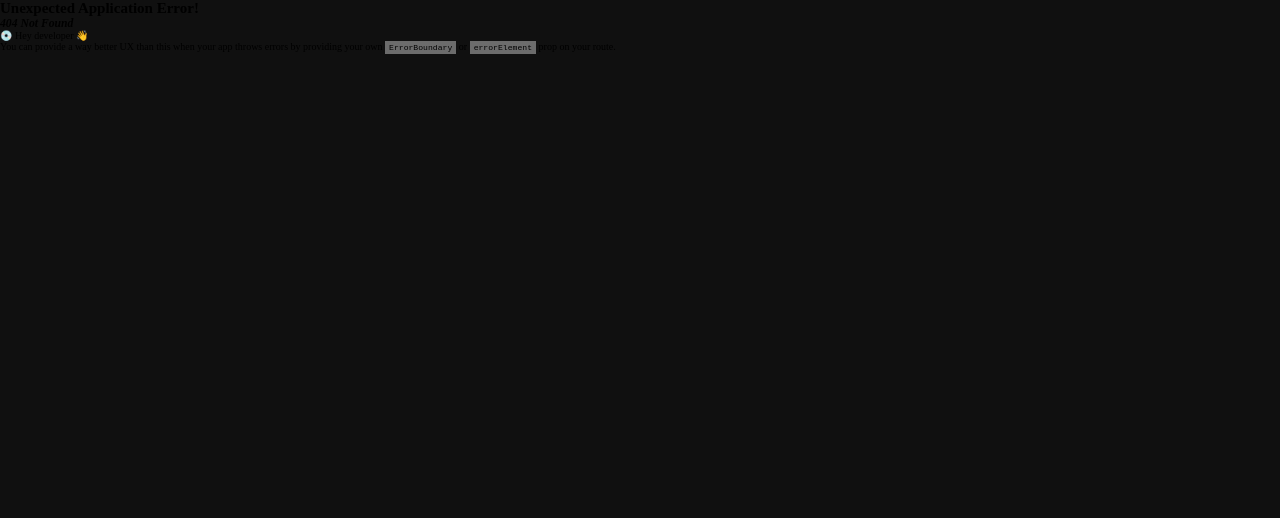
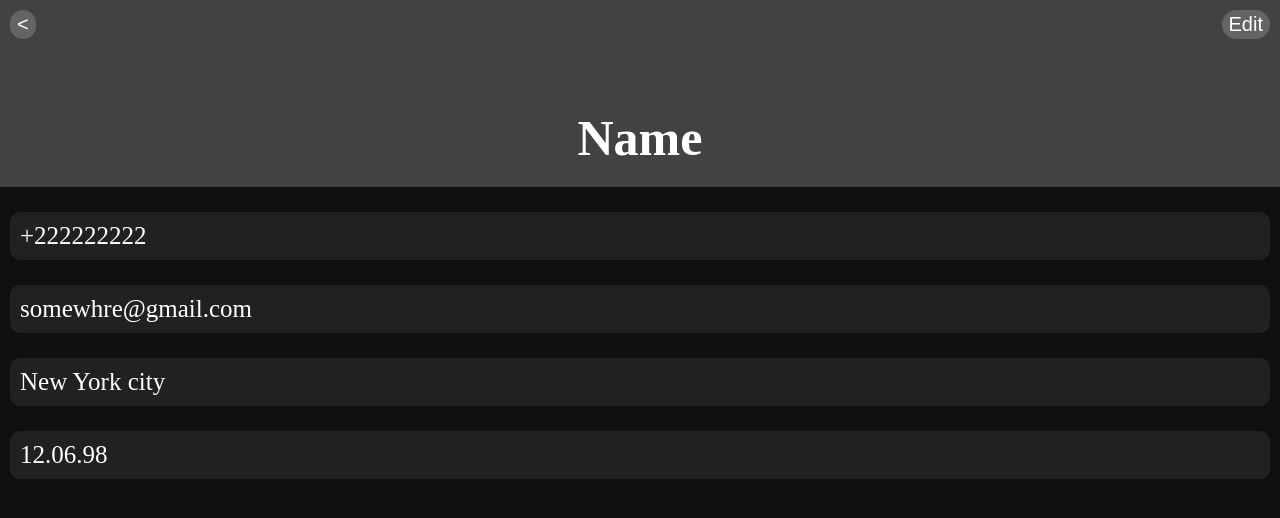
Before and after one commit to SeverinDenys/contactBook, a React (Vite) app: page /contactPage in a window 1280 px wide. Before the commit this address had no page. Shown: the top 518 px of the page. Built offline with nearby package versions, Linux system fonts and the light colour scheme.

Commit message:
adding save local storage and creating contactPage

```diff
--- a/src/App.jsx
+++ b/src/App.jsx
@@ -1,7 +1,7 @@
 import Info from "./components/Info/Info";
-import Navbar from "./components/Navbar/Navbar";
+import Navbar from "./components/navbar/Navbar";
 import { useState } from "react";
-
+import {  useNavigate } from "react-router-dom";
 function uuidv4() {
   return "10000000-1000-4000-8000-100000000000".replace(
     /[018]/g,
@@ -28,7 +28,7 @@ function App() {
     defaultInputValues
   );
 
-  const [contacts, setContacts] = useState([]);
+  const navigate = useNavigate();
 
   // update specific field in the object based on input name
   const handleInputChange = (e) => {
@@ -44,12 +44,27 @@ function App() {
       ...inputsValueData,
       id: uuidv4(),
     };
-    setContacts([newObject, ...contacts]);
+
+    // 1 go to localstorage and take everything by key=contacts, save it into const contacts
+    const existingContacts =
+      JSON.parse(localStorage.getItem("contacts")) || [];
+    // 2 - reminder. In localStorage everything is stored as strings.
+    // 3 - create a new array with changes
+    //   [newObject, ...contacts] ;
+    const updatedContacts = [newObject, ...existingContacts];
+    // 4 - we save this new array into localstorage back by key = contacts
+    localStorage.setItem("contacts", JSON.stringify(updatedContacts));
+    // 5 - make redirect to the contacts page
+
     setInputsValueData(defaultInputValues);
+    navigate("/");
   };
 
   const onContactCancel = () => {
-    setInputsValueData(defaultInputValues);
+    // setInputsValueData(defaultInputValues);
+    // todo
+    // redirect to the main page
+    navigate("/");
   };
 
   return (
@@ -57,7 +72,6 @@ function App() {
       <Navbar
         onContactSave={onContactSave}
         onContactCancel={onContactCancel}
-        contacts={contacts}
       />
       <Info
         inputsValueData={inputsValueData}
--- a/src/components/contactInfo/ContactInfo.jsx
+++ b/src/components/contactInfo/ContactInfo.jsx
@@ -1,13 +1,14 @@
 /* eslint-disable react/prop-types */
 
-export default function ContactInfo({ inputsValueData }) {
+export default function ContactInfo({ contactName }) {
   return (
     <div className=" contactInfo">
       <h2 className="contactInfo__Title">
-        {inputsValueData.firstName}&nbsp;
-        {inputsValueData.lastName}
+        {contactName}
+        {/* {inputsValueData.firstName}&nbsp;
+        {inputsValueData.lastName} */}
       </h2>
-      <p>{inputsValueData.company}</p>
+      {/* <p>{inputsValueData.company}</p>
       <p className="contactInfo__Phone">{inputsValueData.phone}</p>
       <p className="contactInfo__Email">{inputsValueData.email}</p>
       <p className="contactInfo__Address">
@@ -15,7 +16,7 @@ export default function ContactInfo({ inputsValueData }) {
       </p>
       <p className="contactInfo__Birthday">
         {inputsValueData.birthday}
-      </p>
+      </p> */}
     </div>
   );
 }
--- a/src/components/contactInfo/contactInfo.scss
+++ b/src/components/contactInfo/contactInfo.scss
@@ -1,5 +1,5 @@
 .contactInfo {
-  margin-top: 7rem;
+  margin-top: 3rem;
   background: $main-color;
   color: black;
   font-size: 2rem;
--- a/src/components/navbar/Navbar.jsx
+++ b/src/components/navbar/Navbar.jsx
@@ -1,23 +1,16 @@
 /* eslint-disable react/prop-types */
 
-import { Link } from "react-router-dom";
-
-export default function Navbar({
-  onContactSave,
-  onContactCancel,
-  contacts,
-}) {
+export default function Navbar({ onContactSave, onContactCancel }) {
   return (
     <>
       <nav className="Navbar">
-        <Link to="/contactsPage" state={{ contacts }}>
         <button
           className=" Navbar__button Navbar__button--cancel"
           onClick={onContactCancel}
         >
           Cancel
         </button>
-        </Link>
+
         <h1 className="Navbar__title">New Contact</h1>
 
         <button
--- a/src/main.jsx
+++ b/src/main.jsx
@@ -8,6 +8,7 @@ import {
 } from "react-router-dom";
 
 import ContactsPage from "./routes/contactsPage/ContactsPage.jsx";
+import ContactPage from "./routes/contactPage/ContactPage.jsx";
 import ErrorPage from "./components/ErrorPage";
 
 const router = createBrowserRouter([
@@ -18,8 +19,14 @@ const router = createBrowserRouter([
   },
 
   {
-    path: "/contactsPage",
+    path: "/",
     element: <ContactsPage />,
+    errorElement: <ErrorPage />,
+  },
+
+  {
+    path: "/contactPage",
+    element: <ContactPage />,
     errorElement: <ErrorPage />,
   },
 ]);
--- /dev/null
+++ b/src/routes/contactPage/ContactPage.jsx
@@ -0,0 +1,18 @@
+export default function ContactPage() {
+  return (
+    <div className="contactPage">
+      <div className="contactPageHolder">
+      <div className="contactPageBtnHolder">
+        <button className="contactPageBtnHolder__button">&lt;</button>
+        <button className="contactPageBtnHolder__button">Edit</button>
+      </div>
+
+      <h1 className="contactPage__title">Name</h1>
+      </div>
+      <p className="contactPage__Phone"> +222222222</p>
+      <p className="contactPage__Email"> somewhre@gmail.com</p>
+      <p className="contactPage__Address">New York city</p>
+      <p className="contactPage__Birthday">12.06.98</p>
+    </div>
+  );
+}
--- /dev/null
+++ b/src/routes/contactPage/contactPage.scss
@@ -0,0 +1,38 @@
+.contactPage {
+  color: $main-color;
+  &__title {
+    text-align: center;
+    font-size: 5rem;
+    margin-top: 7rem;
+  }
+
+  &
+    *:not(&__title):not(.contactPageBtnHolder):not(
+      .contactPageBtnHolder__button
+    ):not(.contactPageHolder) {
+    background: $nav-bg-color;
+    margin: 2.5rem 1rem 0 1rem;
+    padding: 1rem 1rem 1rem 1rem;
+    font-size: 2.5rem;
+    border-radius: 1rem;
+  }
+  .contactPageBtnHolder {
+    display: flex;
+    justify-content: space-between;
+    margin-right: 1rem;
+    margin-left: 1rem;
+    &__button {
+      border: none;
+      background: $btn-edit;
+      color: $main-color;
+      font-size: 2rem;
+      padding: 3px 7px;
+      border-radius: 2rem;
+      margin-top: 1rem;
+    }
+  }
+  .contactPageHolder {
+    background: $nav-bg-color-light;
+    padding-bottom: 2rem;
+  }
+}
--- a/src/routes/contactsPage/ContactsPage.jsx
+++ b/src/routes/contactsPage/ContactsPage.jsx
@@ -1,14 +1,19 @@
-import { Link, useLocation } from "react-router-dom";
+import { Link } from "react-router-dom";
 import ContactInfo from "../../components/contactInfo/ContactInfo";
+import { useNavigate } from "react-router-dom";
 
 export default function ContactsPage() {
-  const location = useLocation();
-  const contacts = location.state.contacts;
+  const navigate = useNavigate();
+  const contacts = JSON.parse(localStorage.getItem("contacts")) || []; // we need to take the values from localStorage
+
+  const redirectToContactPage = () => {
+    navigate("/contactPage/");
+  };
   return (
     <>
       <div className="contactsPage">
         <div className="contactsPageBtnHolder">
-          <Link to="/contactBook">
+          <Link to="/contactBook/">
             <button className="contactsPageBtnHolder__button">
               +
             </button>
@@ -25,7 +30,11 @@ export default function ContactsPage() {
           />
         </form>
         {contacts.map((item) => (
-          <ContactInfo inputsValueData={item} key={item.id} />
+          <ContactInfo
+            onClick={() => redirectToContactPage()}
+            contactName={`${item.firstName} ${item.lastName}`}
+            key={item.id}
+          />
         ))}
       </div>
     </>
--- a/src/styles/main.scss
+++ b/src/styles/main.scss
@@ -2,5 +2,6 @@
 @import "./base";
 @import "../components/navbar/navbar";
 @import "../routes/contactsPage/contactsPage";
+@import "../routes/contactPage/contactPage";
 @import "../components/info/info";
 @import "../components/contactInfo/contactInfo";
--- a/src/styles/variables.scss
+++ b/src/styles/variables.scss
@@ -1,8 +1,10 @@
 $bg-color: rgb(16, 16, 16);
 $nav-bg-color: rgb(33, 33, 33);
+$nav-bg-color-light: rgb(67, 65, 65);
 $main-color: #fff;
 $main-color-2: #fff;
 
+$btn-edit: rgb(100, 100, 100);
 $btn-done: grey;
 $btn-cancel: rgb(65, 103, 244);
 $btn-add: rgb(31, 76, 242);
--- a/vite.config.js
+++ b/vite.config.js
@@ -4,7 +4,7 @@ import react from "@vitejs/plugin-react";
 // https://vitejs.dev/config/
 export default defineConfig({
   plugins: [react()],
-  base: "/contactBook/", // Update this to match your repository name
+  base: "/", // Update this to match your repository name
   build: {
     outDir: "dist", // Default is 'dist'
   },
```
Lines whose indentation alone changed are shown as unchanged.
